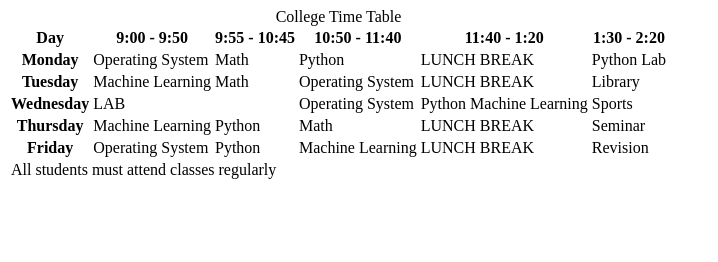
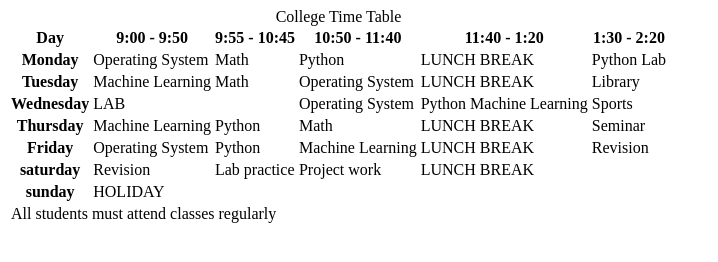
Before and after one commit to sk-pandey07/HTML-list-table-practice-and-basic-CSS-style, a plain HTML site: page index.html in a window 1280 px wide. Shown: the whole page, without its empty margins (0-718 px from the left). Drawn offline with Linux system fonts and the light colour scheme.

Commit message:
Update index.html
This project is a College Time Table created using HTML. It represents a weekly academic schedule in a structured table format, showing days, time slots, subjects, labs, breaks, and activities. The project demonstrates how real-life data can be displayed clearly on a webpage using basic web technologies.

```diff
--- a/index.html
+++ b/index.html
@@ -67,6 +67,17 @@
                 <td colspan="2" class="break">LUNCH BREAK</td>
                 <td>Revision</td>
             </tr>
+            <tr>
+                <th>saturday</th>
+                <td>Revision</td>
+                <td>Lab practice</td>
+                <td>Project work</td>
+                <td colspan="2" class="break">LUNCH BREAK</td>
+            </tr>
+            <tr>
+                <th>sunday</th>
+                <td colspan="2" class="break">HOLIDAY</td>
+            </tr>
 
             <tr class="footer-row">
                 <td colspan="7">All students must attend classes regularly</td>
```
